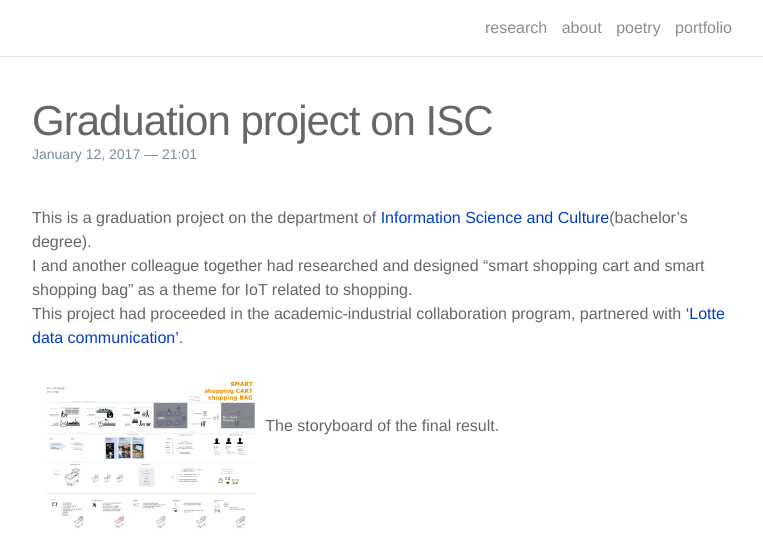
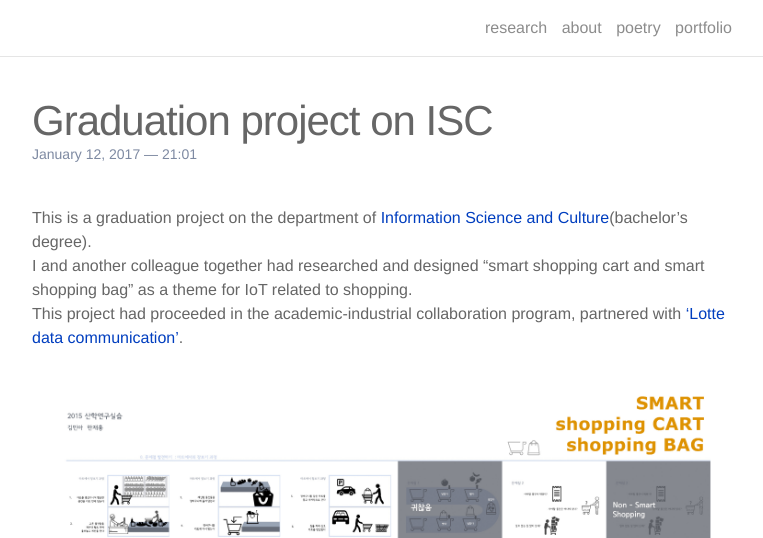
Before and after one commit to lucid2713/lucid2713.github.io, a Jekyll site: the page built from _posts/2015-05-15-title.markdown, in a window 1280 px wide and 1333 px high. Shown: the top 538 px of the window, without its empty margins (258-1021 px from the left). Built offline with Jekyll 4.4.1, drawn with Linux system fonts in a browser that asks for light colours; nearby versions of some CDN libraries; grey boxes are pictures that could not be loaded.

Commit message:
cart video

```diff
--- a/_posts/2015-05-15-title.markdown
+++ b/_posts/2015-05-15-title.markdown
@@ -11,10 +11,10 @@
 
 
 
-<img class="col one" src="/img/10.jpg">
+<img class="col three" src="/img/10.jpg" alt="" title="storyboard"/>
 <br/>
 
 
 The storyboard of the final result.
 
-<iframe width="640" height="360" src="https://youtu.be/SxaWsVJrnxM"></iframe>
+<iframe width="560" height="315" src="https://www.youtube.com/embed/SxaWsVJrnxM" frameborder="0" allowfullscreen></iframe>
```
